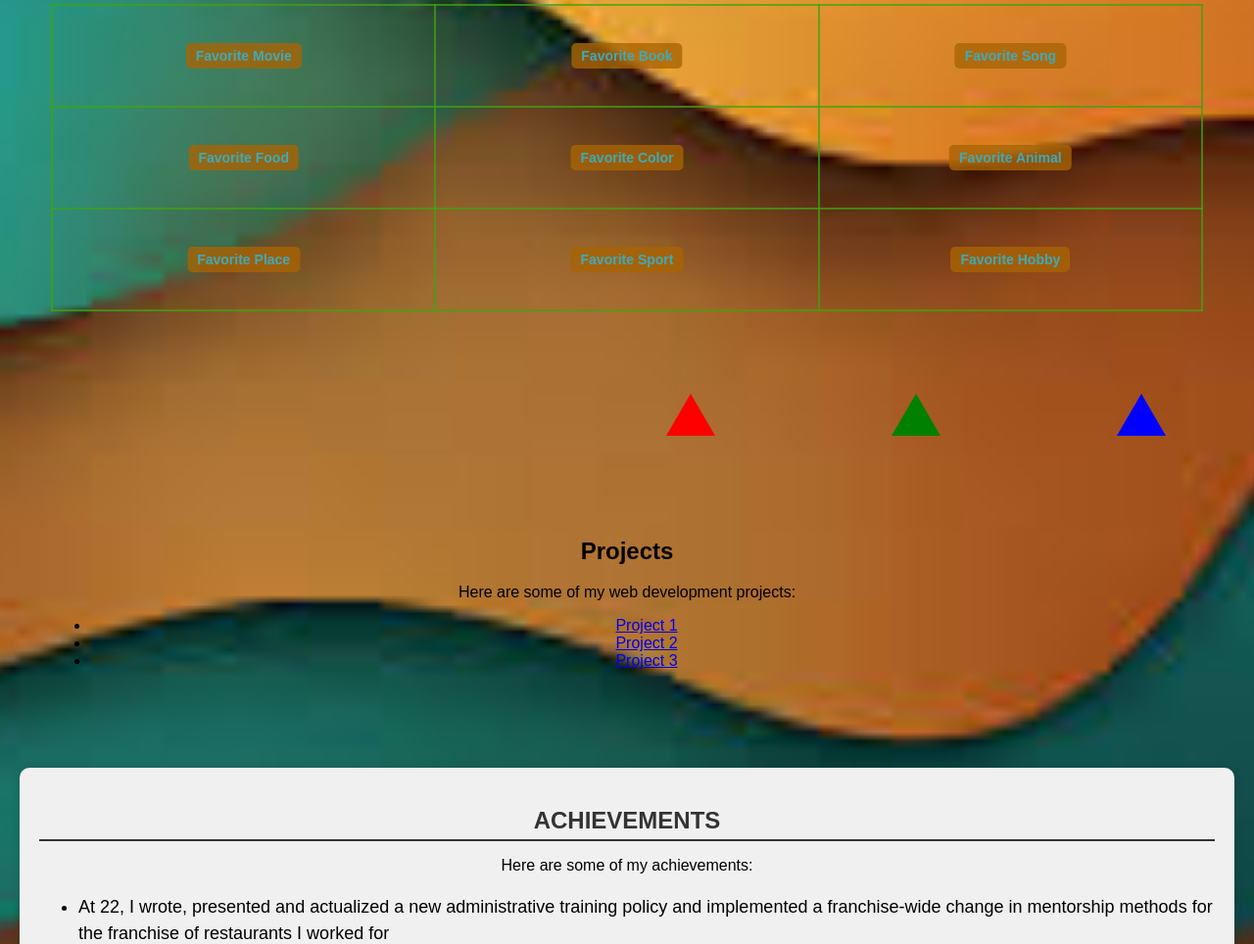
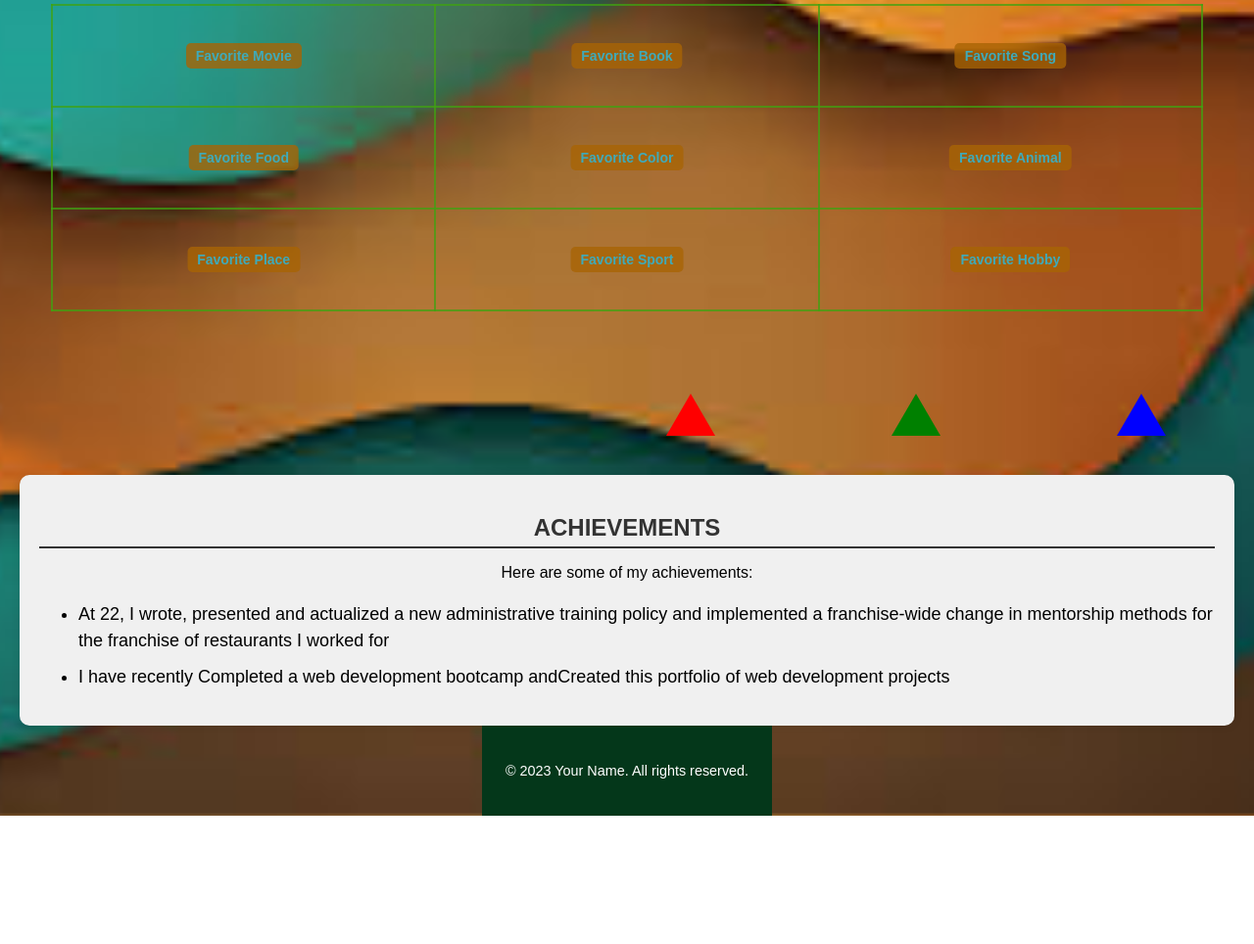
Before and after one commit to Iansogotthis/Portfolio, a website: page extras.html in a window 1280 px wide. Shown: the part 429-1393 px from the top of the page at 98% size. After the commit the page ends 1262 px from the top, so only its background shows below. Drawn offline with Linux system fonts and the light colour scheme.

Commit message:
extra links removed

```diff
--- a/extras.html
+++ b/extras.html
@@ -162,15 +162,6 @@
         <div class="triangle purple"></div>
       </div>
 
-      <section id="projects">
-        <h2>Projects</h2>
-        <p>Here are some of my web development projects:</p>
-        <ul>
-          <li><a href="https://example.com/project1">Project 1</a></li>
-          <li><a href="https://example.com/project2">Project 2</a></li>
-          <li><a href="https://example.com/project3">Project 3</a></li>
-        </ul>
-      </section>
 
       <section id="achievements">
         <h2>Achievements</h2>
```
